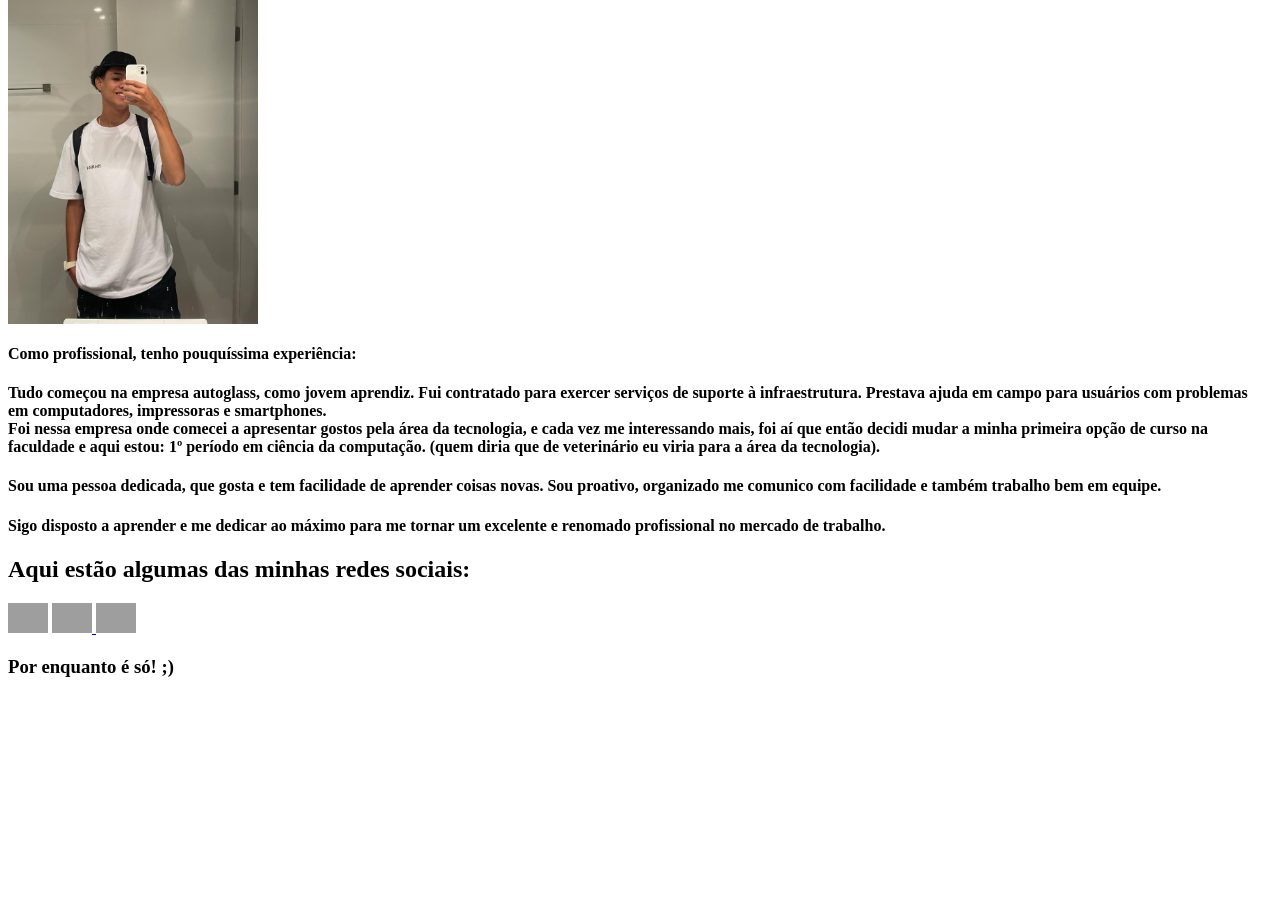
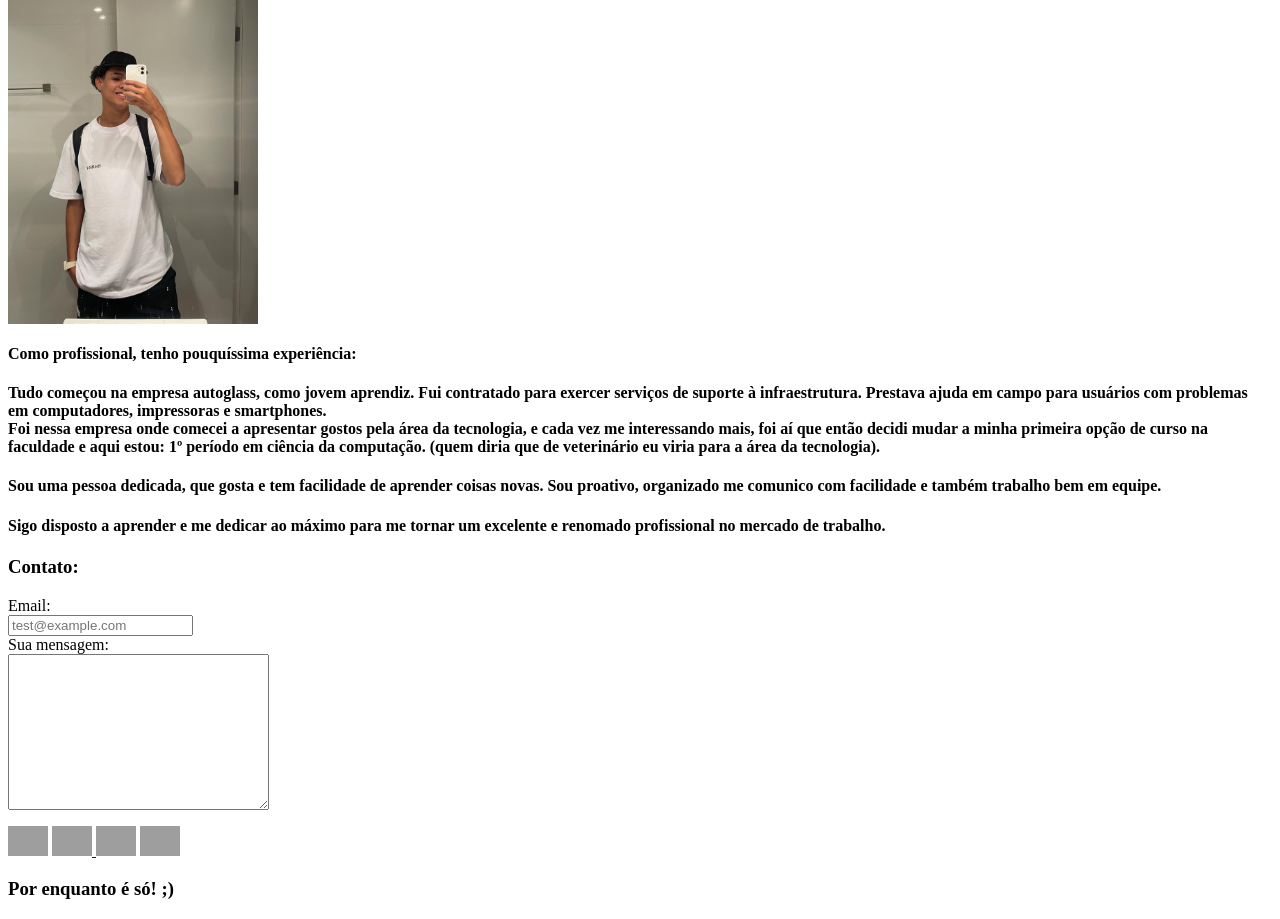
Before and after one commit to jpduarte10/Meu-Curriculo, a plain HTML site: page index.html in a window 1280 px wide. Shown: the part 228-1147 px from the top of the page. Before the commit the page ends 924 px from the top, so only its background shows below. Drawn offline with Linux system fonts and the light colour scheme; grey boxes are pictures that could not be loaded.

Commit message:
Add files via upload

```diff
--- a/index.html
+++ b/index.html
@@ -21,7 +21,8 @@
 </p>
 <p>
 <h4>
-    Sou uma pessoa dedicada, que gosta e tem facilidade de aprender coisas novas. Sou proativo, organizado me comunico com facilidade e também trabalho bem em equipe.<br>
+    Sou uma pessoa dedicada, que gosta e tem facilidade de aprender coisas novas. Sou proativo, organizado me comunico
+    com facilidade e também trabalho bem em equipe.<br>
 
 </h4>
 </p>
@@ -30,9 +31,16 @@
     trabalho.</h4>
 </p>
 <p>
-<h2>Aqui estão algumas das minhas redes sociais:</h2>
+<h3>Contato:</h3>
+<form action="a">
+    <label for="email">Email:</label><br>
+    <input placeholder="test@example.com" type="email" name="email" id="email"> <br>
 
-<a href="https://www.linkedin.com/in/jo%C3%A3o-pedro-duarte-3a34221b3/" target="_blank"> <img
+    <label for="message">Sua mensagem:</label> <br>
+    <textarea name="message" id="message" cols="30" rows="10"></textarea>
+</form>
+
+<p><a href="https://www.linkedin.com/in/jo%C3%A3o-pedro-duarte-3a34221b3/" target="_blank"> <img
             src="https://penseavanti.com.br/marketingdigital/wp-content/uploads/2014/09/LinkedIn_logo_initials.png"
             width="40" alt="linkedin"></a>
     <a href="https://wa.me/5527999198701" target="_blank"> <img
@@ -41,6 +49,9 @@
     <a href="https://www.instagram.com/jotapeduart_/" target="_blank"> <img
             src="https://png.pngtree.com/png-vector/20221018/ourmid/pngtree-instagram-social-platform-icon-png-image_6315976.png"
             width="40" alt="instagram"></a>
+    <a href="https://github.com/jpduarte10" target="_blank"><img
+            src="https://cdn-icons-png.flaticon.com/512/25/25231.png" alt="github" width="40"></a>
+</p>
 
 <h3>Por enquanto é só! ;)</h3>
 </body>
```
Lines whose indentation alone changed are shown as unchanged.
